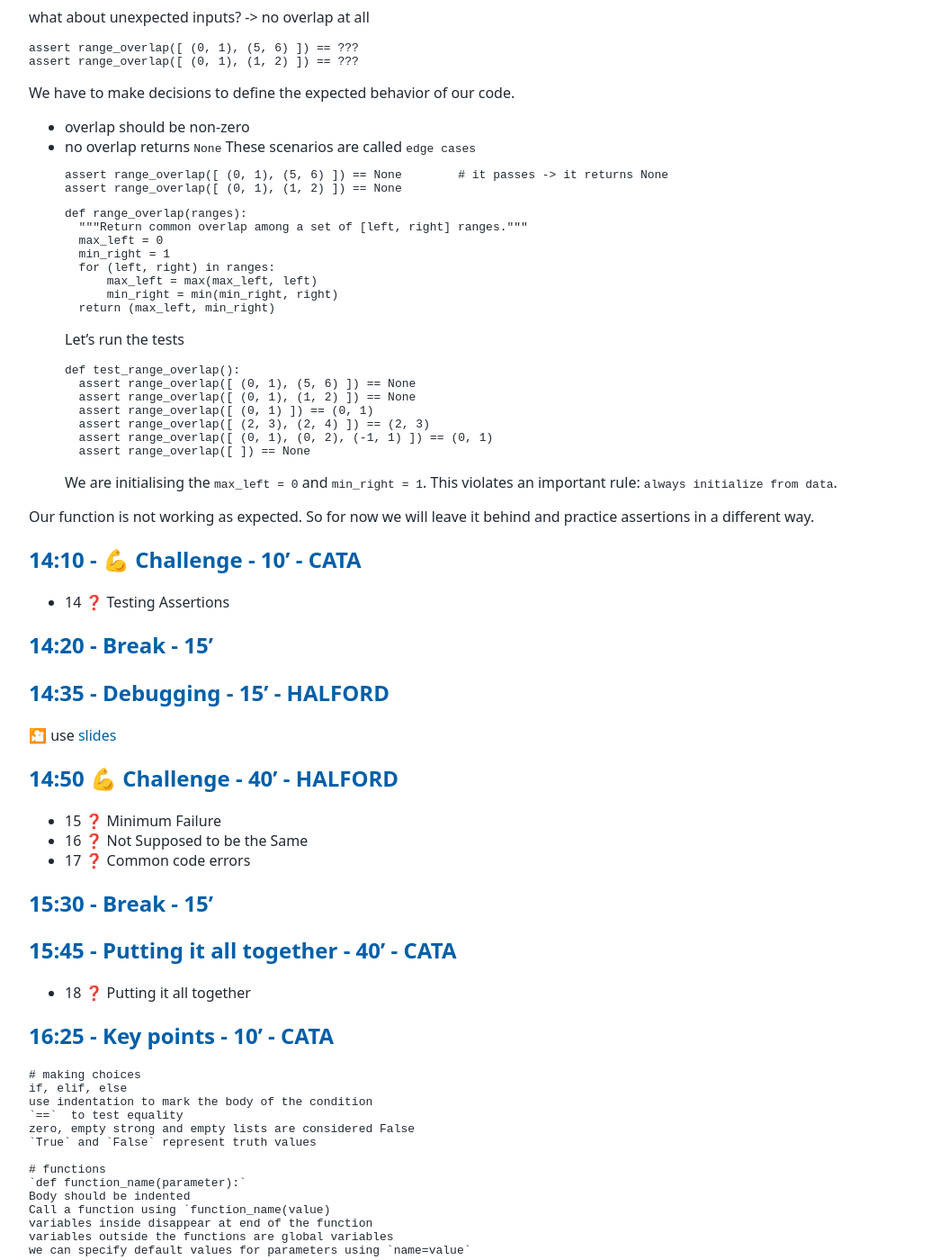
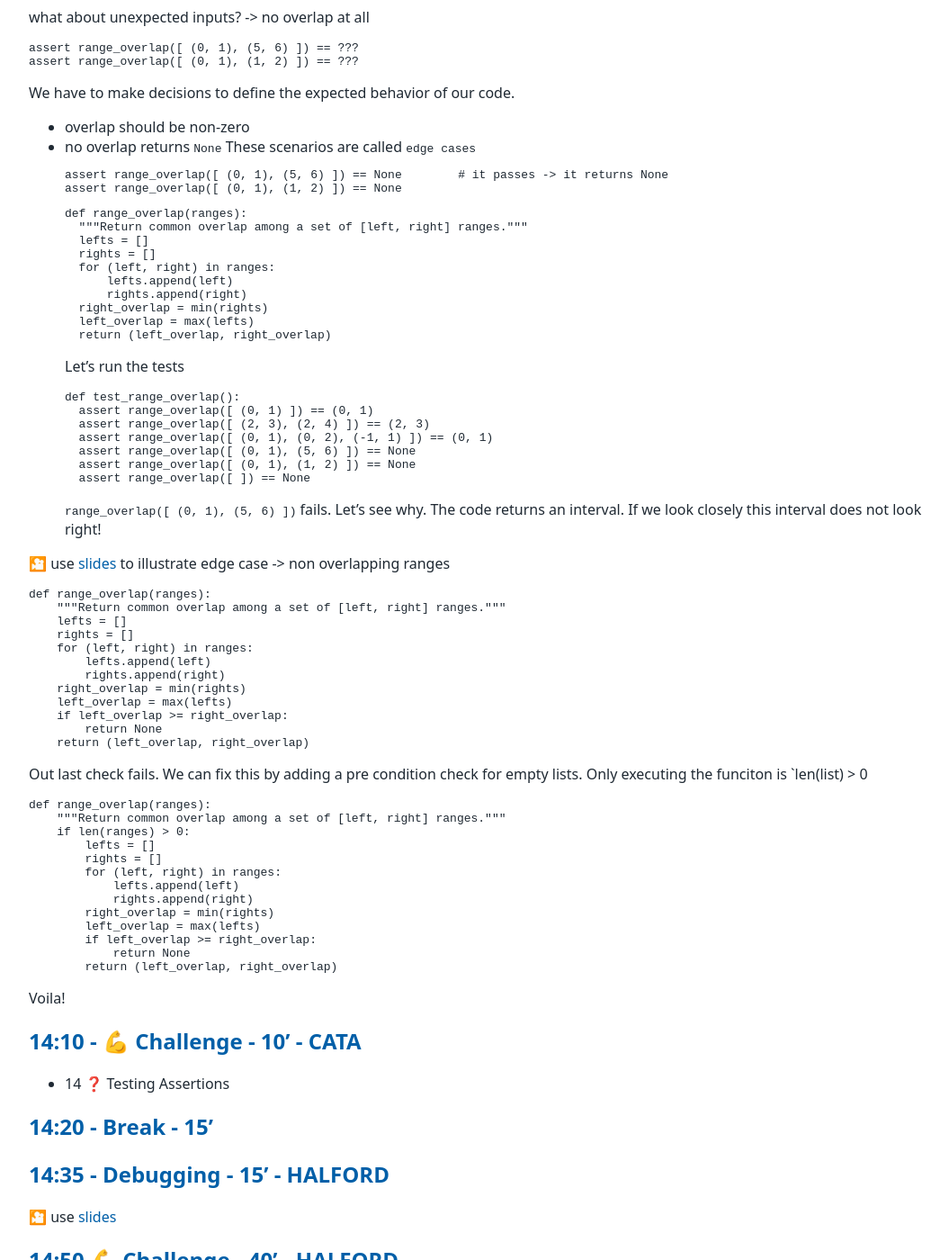
Before and after one commit to tu-delft-library/introduction_to_programming_with_python, a Jekyll site: the page built from materials_for_trainers/lesson_plan.md, in a window 1280 px wide and 1400 px high, scrolled down 19067 px. Shown: the whole window at 90% size, without its empty margins (108-1163 px from the left). Built offline with Jekyll 4.4.1, drawn with Linux system fonts in a browser that asks for light colours; our own code applies the rules of GitHub Pages for plain Markdown files.

Commit message:
Update TDD example

````diff
--- a/materials_for_trainers/lesson_plan.md
+++ b/materials_for_trainers/lesson_plan.md
@@ -1105,26 +1105,60 @@ assert range_overlap([ (0, 1), (1, 2) ]) == None
 ```python
 def range_overlap(ranges):
     """Return common overlap among a set of [left, right] ranges."""
-    max_left = 0
-    min_right = 1
+    lefts = []
+    rights = []
     for (left, right) in ranges:
-        max_left = max(max_left, left)
-        min_right = min(min_right, right)
-    return (max_left, min_right)
+        lefts.append(left)
+        rights.append(right)
+    right_overlap = min(rights)
+    left_overlap = max(lefts)
+    return (left_overlap, right_overlap)
 ```
 Let's run the tests
 ```python
 def test_range_overlap():
-    assert range_overlap([ (0, 1), (5, 6) ]) == None
-    assert range_overlap([ (0, 1), (1, 2) ]) == None
     assert range_overlap([ (0, 1) ]) == (0, 1)
     assert range_overlap([ (2, 3), (2, 4) ]) == (2, 3)
     assert range_overlap([ (0, 1), (0, 2), (-1, 1) ]) == (0, 1)
+    assert range_overlap([ (0, 1), (5, 6) ]) == None
+    assert range_overlap([ (0, 1), (1, 2) ]) == None
     assert range_overlap([ ]) == None
 ```
-We are initialising the  `max_left = 0` and `min_right = 1`. This violates an important rule: `always initialize from data`.
+`range_overlap([ (0, 1), (5, 6) ])` fails. Let's see why. The code returns an interval. If we look closely this interval does not look right!
 
-Our function is not working as expected. So for now we will leave it behind and practice assertions in a different way.
+🎦 use [slides](https://tud365.sharepoint.com/:p:/r/sites/ResearchDataServices/Gedeelde%20documenten/Training/Research_Software_Training/lesson_plans/resources/Introduction%20to%20programming%20with%20Python.pptx?d=w0d581778c4b0479ab36e1e1706535b88&csf=1&web=1&e=gdimt4) to illustrate edge case -> non overlapping ranges
+```python
+def range_overlap(ranges):
+    """Return common overlap among a set of [left, right] ranges."""
+    lefts = []
+    rights = []
+    for (left, right) in ranges:
+        lefts.append(left)
+        rights.append(right)
+    right_overlap = min(rights)
+    left_overlap = max(lefts)
+    if left_overlap >= right_overlap:
+        return None
+    return (left_overlap, right_overlap)
+```
+Out last check fails. We can fix this by adding a pre condition check for empty lists. Only executing the funciton is `len(list) > 0
+```python
+def range_overlap(ranges):
+    """Return common overlap among a set of [left, right] ranges."""
+    if len(ranges) > 0:
+        lefts = []
+        rights = []
+        for (left, right) in ranges:
+            lefts.append(left)
+            rights.append(right)
+        right_overlap = min(rights)
+        left_overlap = max(lefts)
+        if left_overlap >= right_overlap:
+            return None
+        return (left_overlap, right_overlap)
+```
+Voila!
+
 
 ## 14:10 - 💪  Challenge - 10' - CATA
 - 14 ❓ Testing Assertions
````
